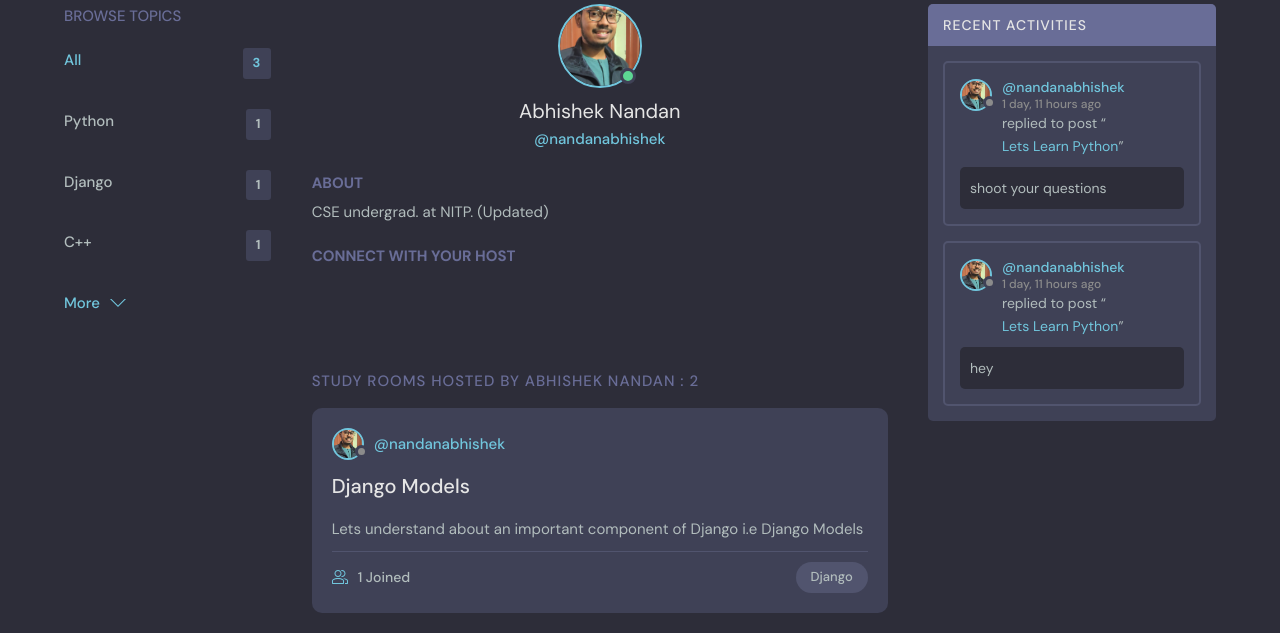
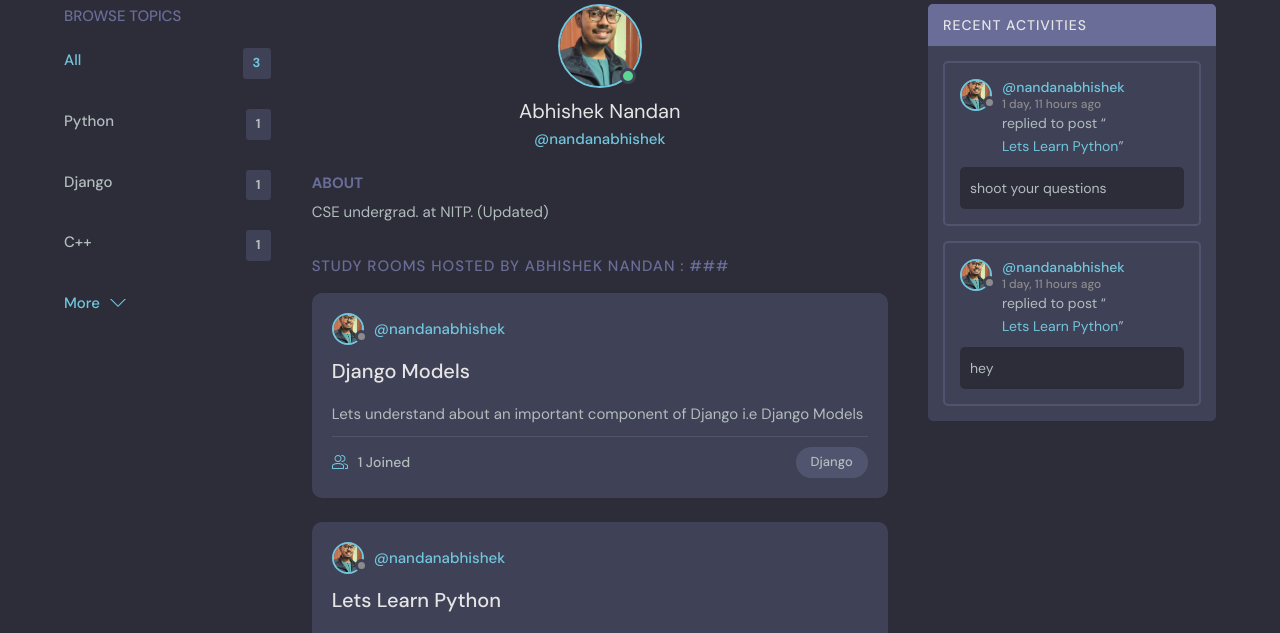
Before and after one commit to nandanabhishek/confab, a Django app: page /profile/1/ in a window 1280 px wide. Shown: the part 96-729 px from the top of the page. Run offline with Django 4.2, Linux system fonts and the light colour scheme; data comes from the database, SQL or seed files in the repository; both versions use the stored data as it was before the commit.

Commit message:
Revert "added social networking urls to User model and linked that to user profile"

```diff
--- a/base/forms.py
+++ b/base/forms.py
@@ -19,4 +19,4 @@
 class UserForm(ModelForm):
     class Meta:
         model = User
-        fields = ['avatar', 'name', 'username', 'email', 'bio', 'url_fb', 'url_insta', 'url_linkedin', 'url_git']
+        fields = ['avatar', 'name', 'username', 'email', 'bio'] # later on we will give option of bio and profile pic
--- a/base/models.py
+++ b/base/models.py
@@ -8,15 +8,6 @@
     email = models.EmailField(unique=True, null=True)
     bio = models.TextField(null=True)
     avatar = models.ImageField(null=True, default="avatar.svg")
-
-
-    url_fb = models.URLField(null=True, blank=True, verbose_name='Url-Facebook')
-    url_insta = models.URLField(null=True, blank=True, verbose_name='Url-Instagram')
-    # url_twitter = models.URLField(null=True, blank=False, verbose_name='Url-Twitter')
-    url_linkedin = models.URLField(null=True, blank=True, verbose_name='Url-Linkedin')
-    url_git = models.URLField(null=True, blank=True, verbose_name='Url-GitHub')
-
-
     USERNAME_FIELD = 'email'
     REQUIRED_FIELDS = []
 
--- a/base/templates/base/profile.html
+++ b/base/templates/base/profile.html
@@ -1,5 +1,4 @@
 {% extends 'main.html' %}
-{% load static %}
 
 {% block content %}
 
@@ -32,52 +31,11 @@
               {{user.bio}}
             </p>
           </div>
-          {% if user.url_fb or user.url_insta or user.url_linkedin or user.url_git %}
-          <div class="profile__about">
-            <h3>Connect with your host</h3>
-            <p>
-              {% if user.url_fb %}
-              <div class="fa">
-              <a href="{{user.url_fb}}">
-                  <img src="{% static 'images/icons/iconFb.png' %}" />
-              </a>
-              </div>
-              {% endif %}
-
-
-              {% if user.url_insta %}
-              <div class="fa">
-                <a href="{{user.url_insta}}">
-                  <img src="{% static 'images/icons/iconInsta.png' %}" />
-                </a>
-              </div>
-              {% endif %}
-
-
-              {% if user.url_linkedin %}
-              <div class="fa">
-                <a href="{{user.url_linkedin}}">
-                  <img src="{% static 'images/icons/iconLinkedin.png' %}" />
-                </a>
-              </div>
-              {% endif %}
-
-              {% if user.url_git %}
-              <div class="fa">
-                <a href="{{user.url_git}}">
-                  <img src="{% static 'images/icons/iconGit.png' %}" />
-                </a>
-              </div>
-              {% endif %}
-
-            </p>
-          </div>
-          {% endif %}
         </div>
 
         <div class="roomList__header">
           <div>
-            <h2>Study Rooms Hosted by {{user.name}} : {{rooms.count}} </a>
+            <h2>Study Rooms Hosted by {{user.name}} : ###</a>
             </h2>
           </div>
         </div>
--- a/static/styles/style.css
+++ b/static/styles/style.css
@@ -1163,20 +1163,3 @@
   color: var(--color-main);
   font-weight: 1.4rem;
 }
-
-
-
-/* for social media icons*/
-.fa {
-  padding: 20px;
-  font-size: 30px;
-  width: 30px;
-  text-align: center;
-  text-decoration: none;
-  margin: 5px 2px;
-  border-radius: 50%;
-}
-
-.fa:hover {
-    opacity: 0.6;
-}
--- a/templates/main.html
+++ b/templates/main.html
@@ -7,7 +7,6 @@
     <meta name="viewport" content="width=device-width, initial-scale=1.0" />
     <link rel="shortcut icon" href="assets/favicon.ico" type="image/x-icon" />
     <link rel="stylesheet" href="{% static 'styles/style.css' %}" />
-    <link rel="stylesheet" href="https://cdnjs.cloudflare.com/ajax/libs/font-awesome/4.7.0/css/font-awesome.min.css">
     <title>CONFAB</title>
   </head>
 
--- a/templates/navbar.html
+++ b/templates/navbar.html
@@ -27,7 +27,7 @@
       <!-- Logged In -->
       {% if request.user.is_authenticated %}
       <div class="header__user">
-        <a href="{% url 'user-profile' request.user.id %}">
+        <a href="{% url 'user-profile' user.id %}">
           <div class="avatar avatar--medium active">
             <img src="{{request.user.avatar.url}}" />
           </div>
```
Also changed, not shown: base/migrations/0004_user_url_fb_user_url_insta_user_url_linkedin_and_more.py (deleted), base/migrations/0005_user_url_git_alter_user_url_fb_alter_user_url_insta_and_more.py (deleted), base/migrations/0006_remove_user_url_twitter.py (deleted), base/migrations/0007_alter_user_url_fb_alter_user_url_git_and_more.py (deleted), base/views.py (line endings or trailing spaces), db.sqlite3, static/images/icons/IconLinkedin.png (deleted), static/images/icons/iconFb.png (deleted), static/images/icons/iconGit.png (deleted), static/images/icons/iconInsta.png (deleted).
